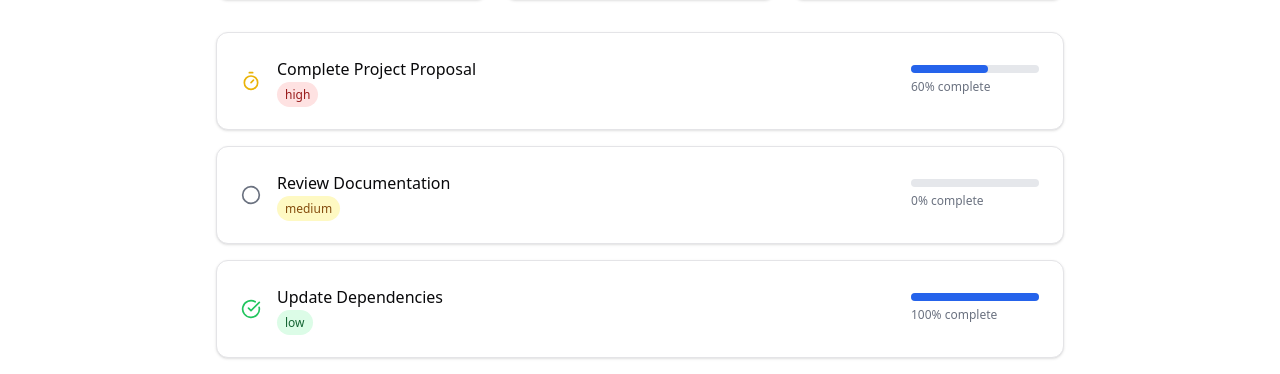
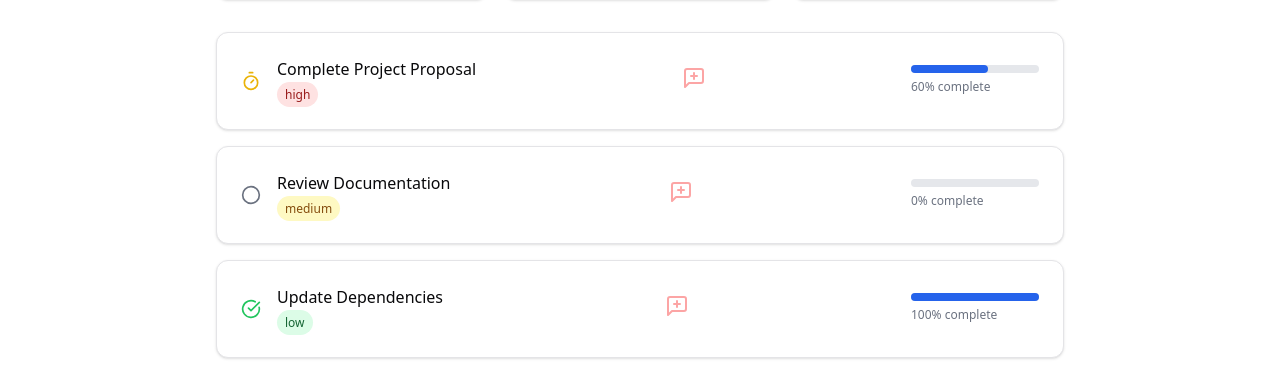
Before and after one commit to jaskamal2724/task-management, a React (Vite) app in the folder client/: page /dashboard in a window 1280 px wide. Shown: the part 260-634 px from the top of the page. Built offline with nearby package versions, Linux system fonts and the light colour scheme.

Commit message:
readme updated

```diff
--- a/client/src/components/Signin.jsx
+++ b/client/src/components/Signin.jsx
@@ -2,8 +2,11 @@ import { useState, useEffect } from "react";
 import { Button } from "./ui/button";
 import { Card, CardContent, CardHeader, CardTitle } from "./ui/card";
 import InputField from "./InputFiled";
+import { useNavigate } from "react-router-dom";
 
 const SignIn = () => {
+
+  const navigate = useNavigate()
   const [formData, setFormData] = useState({
     email: "",
     password: ""
@@ -33,6 +36,7 @@ const SignIn = () => {
   const handleSubmit = (e) => {
     e.preventDefault();
     // Add form submission logic here
+    navigate("/dashboard")
   };
 
   return (
--- a/client/src/components/SignupForm.jsx
+++ b/client/src/components/SignupForm.jsx
@@ -24,9 +24,7 @@ const SignUpForm = () => {
   };
 
   return (
-    <div className="flex flex-col items-center justify-center min-h-screen bg-base-200 transition-colors"> {/* ✅ Dynamic background */}
-
-
+    <div className="flex flex-col items-center justify-center min-h-screen bg-base-200 transition-colors">
       <Card className="w-96 shadow-xl bg-base-100 text-base-content transition-colors"> {/* ✅ Theme-friendly classes */}
         <CardHeader>
           <CardTitle className="text-2xl text-center">Sign Up</CardTitle>
--- a/client/src/components/Userdashboard.jsx
+++ b/client/src/components/Userdashboard.jsx
@@ -1,13 +1,14 @@
-import React, { useState } from 'react';
+import React, { useRef, useState } from 'react';
 import { Card, CardContent, CardHeader, CardTitle } from "./ui/card";
 import { Button } from "./ui/button";
 import { Input } from "./ui/input";
 import { Label } from "./ui/label";
 import { RadioGroup, RadioGroupItem } from "./ui/radio-group";
 import { Dialog, DialogContent, DialogHeader, DialogTitle, DialogTrigger } from "./ui/dialog";
-import { Plus, CheckCircle, Circle, Timer } from 'lucide-react';
+import { Plus, CheckCircle, Circle, Timer, MessageSquarePlus } from 'lucide-react';
 
 const TaskDashboard = () => {
+
   const [tasks, setTasks] = useState([
     { id: 1, title: 'Complete Project Proposal', priority: 'high', status: 'in-progress', progress: 60 },
     { id: 2, title: 'Review Documentation', priority: 'medium', status: 'todo', progress: 0 },
@@ -18,6 +19,8 @@ const TaskDashboard = () => {
     title: '',
     priority: 'medium'
   });
+
+
 
   const priorityColors = {
     high: 'bg-red-100 text-red-800',
@@ -43,6 +46,7 @@ const TaskDashboard = () => {
       setNewTask({ title: '', priority: 'medium' });
     }
   };
+
 
   return (
     <div className="p-6 max-w-4xl mx-auto">
@@ -133,6 +137,7 @@ const TaskDashboard = () => {
           <Card key={task.id} className="w-full">
             <CardContent className="pt-6">
               <div className="flex items-center justify-between">
+
                 <div className="flex items-center gap-4">
                   {statusIcons[task.status]}
                   <div>
@@ -141,7 +146,15 @@ const TaskDashboard = () => {
                       {task.priority}
                     </span>
                   </div>
+
                 </div>
+
+                <div className="">
+                  <button>
+                  <MessageSquarePlus className='text-red-300'/>
+                  </button>
+                </div>
+
                 <div className="w-32">
                   <div className="h-2 bg-gray-200 rounded-full">
                     <div
@@ -151,7 +164,10 @@ const TaskDashboard = () => {
                   </div>
                   <span className="text-xs text-gray-500">{task.progress}% complete</span>
                 </div>
+
               </div>
+
+
             </CardContent>
           </Card>
         ))}
```
Also changed, not shown: 1 other file (tests, documents, lock files or other folders).
